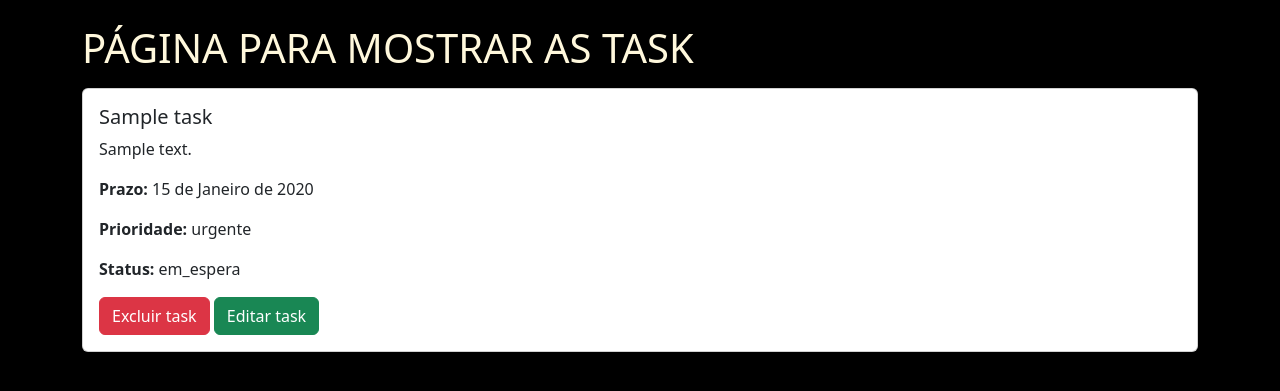
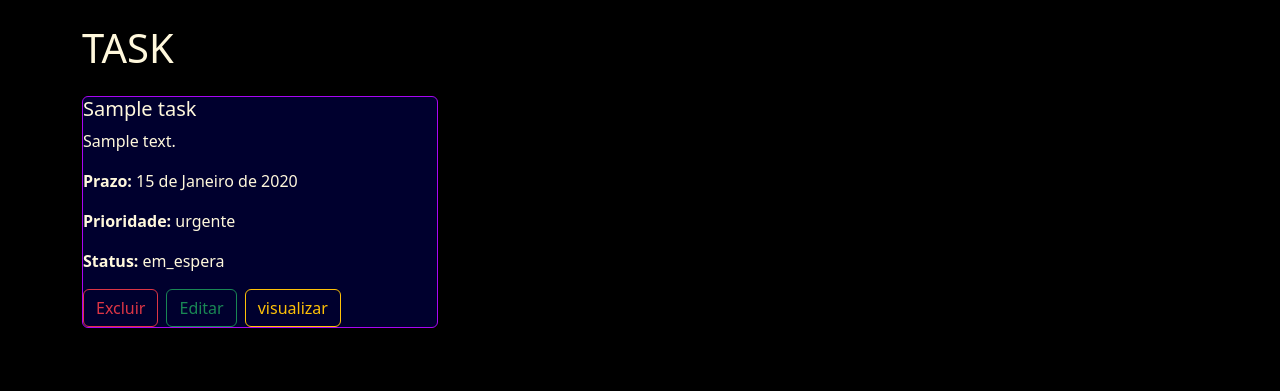
Before and after one commit to Scalabrini17/Personal_Task_Manager, a Django app: page /task in a window 1280 px wide. Shown: the part 61-452 px from the top of the page. Run offline with Django 5.2, Linux system fonts and the light colour scheme; tables that the repository leaves empty hold one stand-in row (values such as "Sample post"); some libraries are stand-ins or nearby versions.

Commit message:
Update:  Inplementado estilo as visualização de cards das task. Proximo update, adicionar tela de view da task

```diff
--- a/static/css/style.css
+++ b/static/css/style.css
@@ -43,3 +43,14 @@
             0% { background-position: 0% center; }
             100% { background-position: 200% center; }
         }
+
+        .card {
+            background-color: rgba(0, 0, 128, 0.356);
+            color: cornsilk;
+            border: 1px solid #a805f3;
+            transition: 0.3s;
+        }
+
+        .card:hover {
+            transform: translateY(-5px);
+        }
--- a/templates/task/editar_task.html
+++ b/templates/task/editar_task.html
@@ -4,7 +4,7 @@
 
 {% block content %}
 
-<h1> PÁGINA PARA EDITAR TASK </h1>
+<h1> EDITAR TASK </h1>
 
 <a class="btn btn-dark" href="{% url 'task:task' %}"> ❮ Voltar </a>
 
--- a/templates/task/home.html
+++ b/templates/task/home.html
@@ -4,7 +4,7 @@
 
 {% block content %}
 
-<h1>PÁGINA PARA MOSTRAR A HOME</h1>
+<h1>HOME</h1>
 
 
 {% endblock %}
--- a/templates/task/task.html
+++ b/templates/task/task.html
@@ -4,12 +4,15 @@
 
 {% block content %}
 
-<h1> PÁGINA PARA MOSTRAR AS TASK </h1>
+<h1 class="mb-4">TASK</h1>
+
+<div class="row">
 
     {% for task in get_task %}
 
-<div class="card mt-3">
-    <div class="card-body">
+    <div class="col-md-4 mb-4">
+        <div class="card h-100 shadow">
+
             <h5>{{ task.nome }}</h5>
 
             <p>{{ task.descricao }}</p>
@@ -29,10 +32,35 @@
                 {{ task.status }}
             </p>
 
-        <a href="{% url 'task:excluir_task' task.id %}" class="btn btn-danger" tabindex="-1" role="button" aria-disabled="true">Excluir task</a>
-        <a class="btn btn-success" href="{% url 'task:editar_task' task.id %}" role="button">Editar task</a>
+            <div class="d-flex gap-2">
+                <a href="{% url 'task:excluir_task' task.id %}" class="btn btn-outline-danger">
+                    Excluir
+                </a>
+
+                <a href="{% url 'task:editar_task' task.id %}" class="btn btn-outline-success">
+                    Editar
+                </a>
+
+                <a href="#" class="btn btn-outline-warning">
+                    visualizar
+                </a>
 
             </div>
+
+        </div>
+
+            <!-- aqui o botão fica fora do quadrado, é uma boa -->
+            <!-- <div class="d-flex gap-2">
+                <a href="{% url 'task:excluir_task' task.id %}" class="btn btn-danger">
+                    Excluir
+                </a>
+
+                <a href="{% url 'task:editar_task' task.id %}" class="btn btn-success">
+                    Editar
+                </a>
+            </div> -->
+
+
     </div>
 
     {% empty %}
@@ -41,4 +69,6 @@
 
     {% endfor %}
 
+</div>
+
 {% endblock %}
```
Also changed, not shown: templates/task/login.html (+10 -1 lines). Lines whose indentation alone changed are shown as unchanged.
